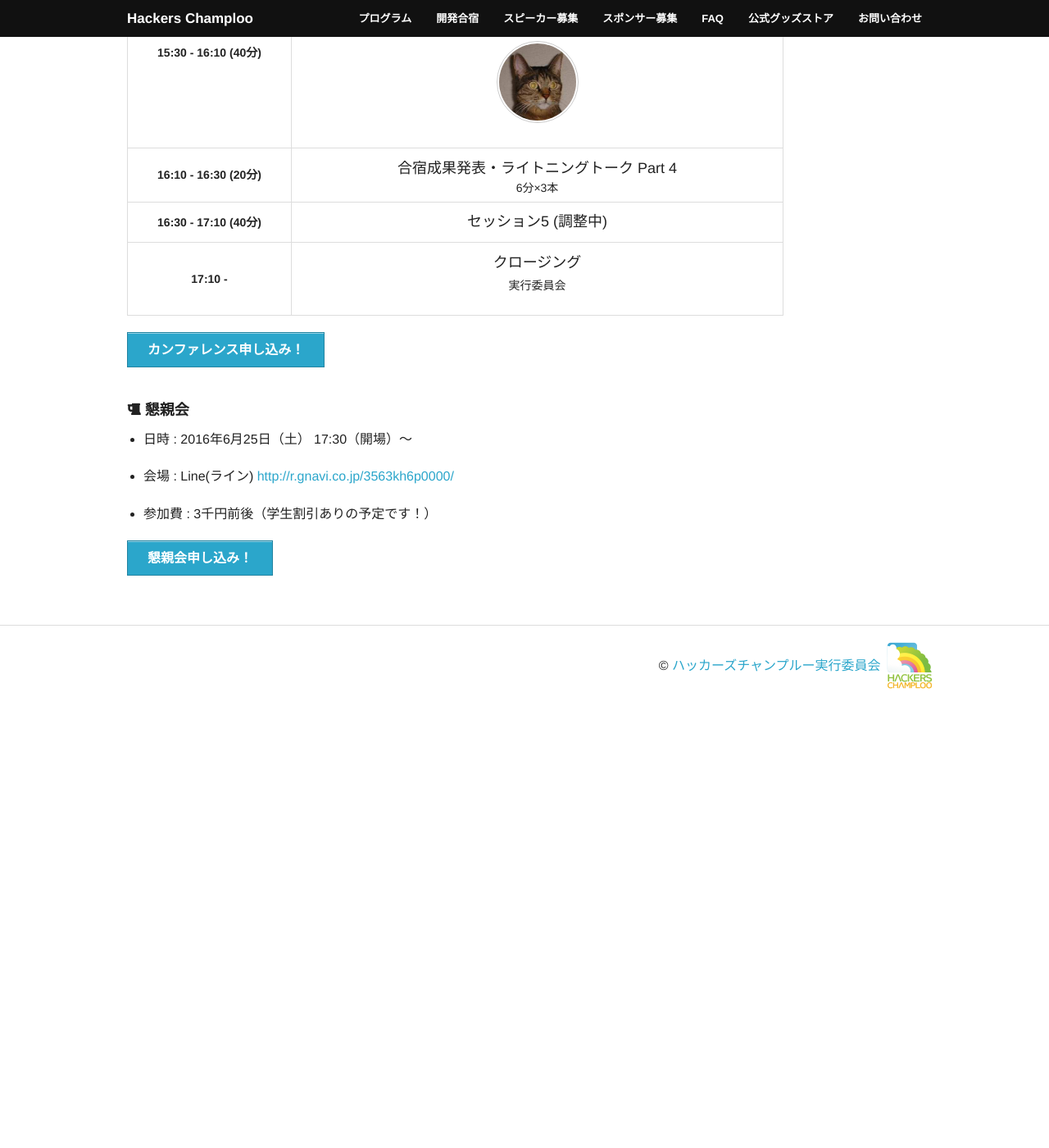
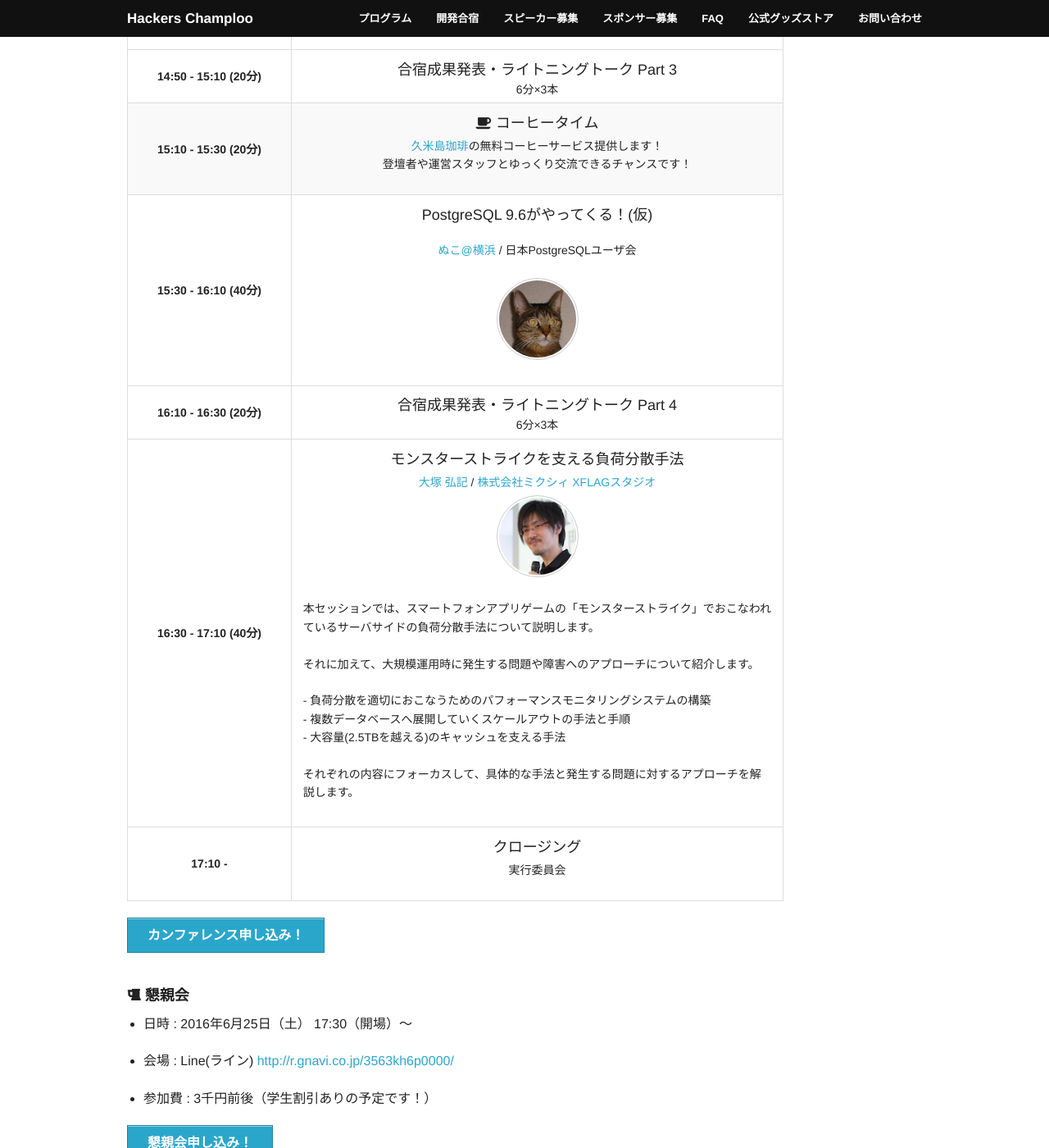
Before and after one commit to hackers-champloo/hackers-champloo.github.io, a Jekyll site: the page built from 2016/program.md, in a window 1280 px wide and 1400 px high, scrolled down 2994 px. Shown: the whole window at 82% size. Built offline with Jekyll 4.4.1, drawn with Linux system fonts in a browser that asks for light colours; nearby versions of some CDN libraries; before the commit the page ends 3857 px from its top, so only the background shows below that; some of the changed text lies outside the part shown.

Commit message:
メインセッション2件追加

```diff
--- a/2016/program.md
+++ b/2016/program.md
@@ -87,7 +87,21 @@ description: 2016年6月25日(土) 9:50 開始・ＫＢＣ学園 専修学校
       </tr>
       <tr>
         <th>10:00 - 10:40 (40分)</th>
-        <td><p class="track-title">セッション1 (調整中)</p></td>
+        <td>
+          <p class="track-title">「デザイン」の本質を見なおす</p>
+          <p class="track-speaker">
+            <a href="https://twitter.com/denari01" target="_blank">denari01</a> / <a href="http://fuller.co.jp/" target="_blank">FULLER株式会社</a>
+            <br/>
+            <a href="https://twitter.com/denari01" target="_blank">
+              <img class="speaker-photo" src="/img/2016/speakers/denari.jpg" />
+            </a>
+            </p>
+            <p class="track-description">
+            デザインという言葉を見つめなおすと、今のアプリ開発プロセスの流行・矛盾・常識について様々な事柄が見えてきます。
+本発表は、デザインという言葉を僕と同じ視点で見つめなおすことで自分のやっていることをあらためて見つめなおすというものです。
+また、本発表は世の中の常識や、海外の常識を伝えるものではありません。あくまで僕の出した一つの「答案」をもとに、聞いてくれる人の周囲を見直すキッカケにしてもらうものです。
+            </p>
+        </td>
       </tr>
       <tr>
         <th>10:40 - 11:00 (20分)</th>
@@ -172,7 +186,26 @@ description: 2016年6月25日(土) 9:50 開始・ＫＢＣ学園 専修学校
       </tr>
       <tr>
         <th>16:30 - 17:10 (40分)</th>
-        <td><p class="track-title">セッション5 (調整中)</p></td>
+        <td>
+          <p class="track-title">モンスターストライクを支える負荷分散手法</p>
+          <p class="track-speaker">
+            <a href="https://hiroki.jp/" target="_blank">大塚 弘記</a> / <a href="http://xflag.com/" target="_blank">株式会社ミクシィ XFLAGスタジオ</a>
+            <br/>
+            <a href="https://hiroki.jp/" target="_blank">
+              <img class="speaker-photo" src="/img/2016/speakers/hiroki.png" />
+            </a>
+            </p>
+            <p class="track-description">
+            本セッションでは、スマートフォンアプリゲームの「モンスターストライク」でおこなわれているサーバサイドの負荷分散手法について説明します。<br /><br />
+        それに加えて、大規模運用時に発生する問題や障害へのアプローチについて紹介します。<br /><br />
+
+- 負荷分散を適切におこなうためのパフォーマンスモニタリングシステムの構築<br />
+- 複数データベースへ展開していくスケールアウトの手法と手順<br />
+- 大容量(2.5TBを越える)のキャッシュを支える手法<br /><br />
+
+それぞれの内容にフォーカスして、具体的な手法と発生する問題に対するアプローチを解説します。
+            </p>
+        </td>
       </tr>
       <tr>
         <th>17:10 -</th>
```
Also changed, not shown: img/2016/speakers/denari.jpg (added), img/2016/speakers/hiroki.png (added).
